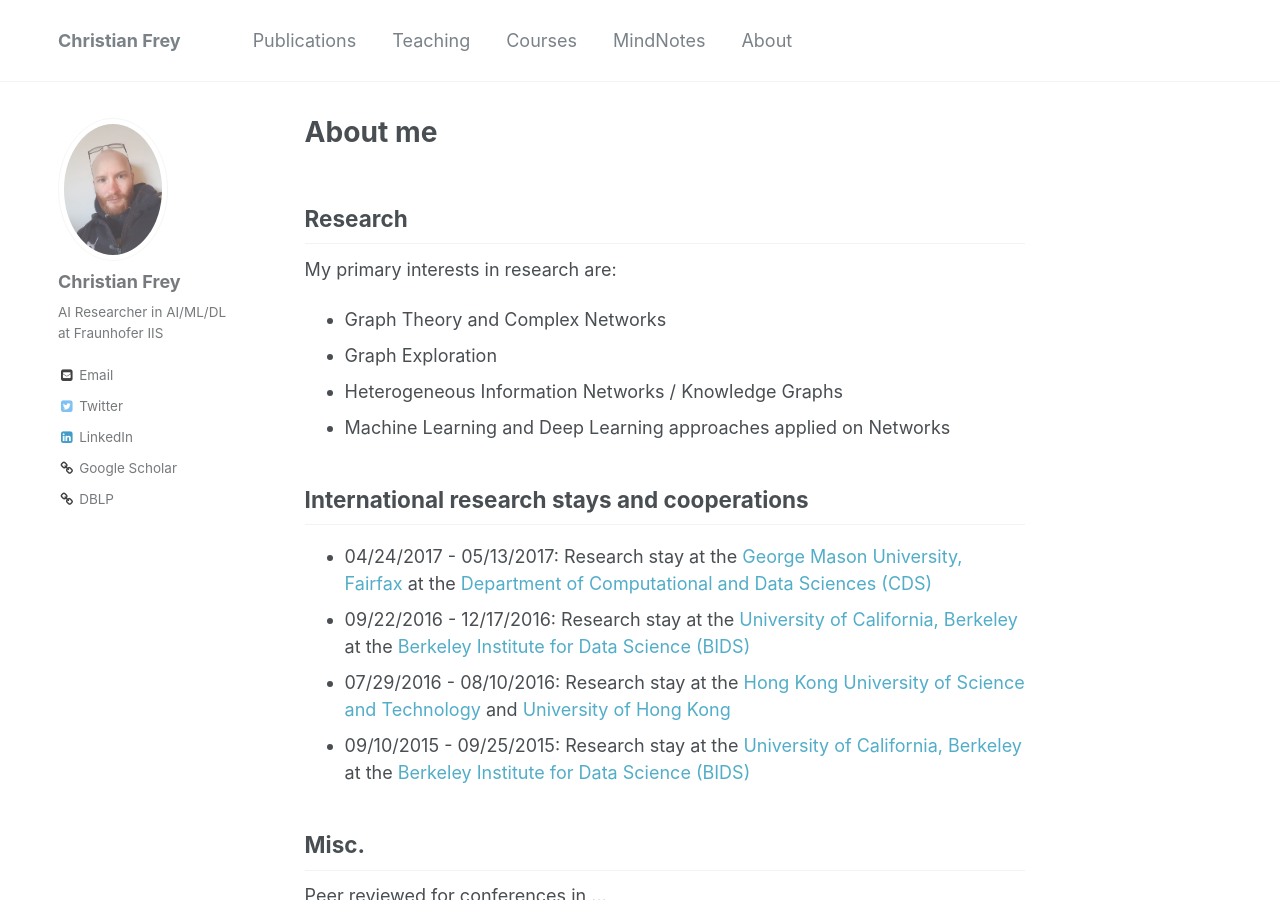
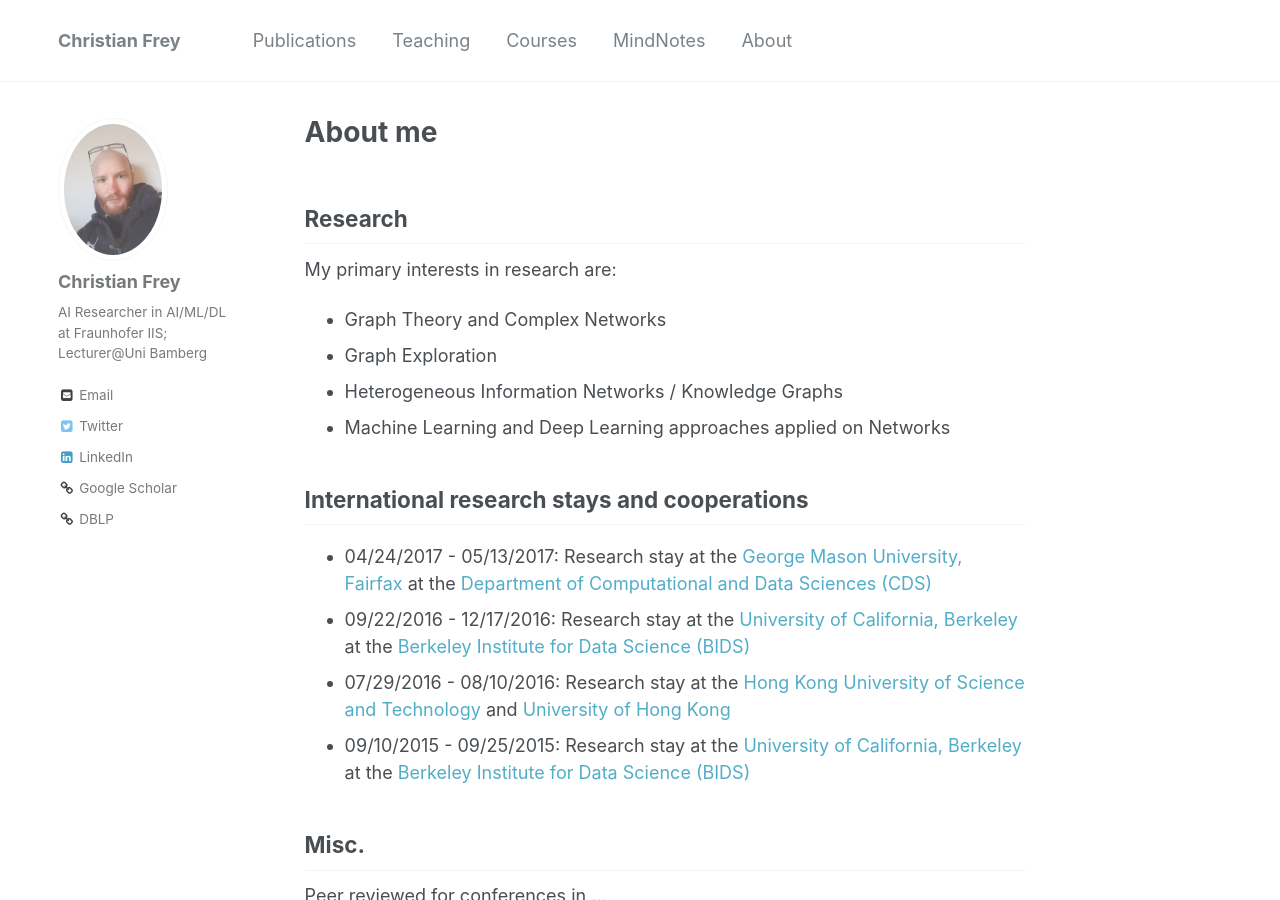
Before and after one commit to christianmaxmike/christianmaxmike.github.io, a Jekyll site: the page built from _pages/about.md, in a window 1280 px wide and 900 px high. Built offline with Jekyll 4.4.1, drawn with Linux system fonts in a browser that asks for light colours.

Commit message:
Update _config.yml

```diff
--- a/_config.yml
+++ b/_config.yml
@@ -83,7 +83,7 @@ analytics:
 author:
   name             : "Christian Frey"
   avatar           : "https://christianmaxmike.github.io/images/frey_2.jpg"
-  bio              : "AI Researcher in AI/ML/DL at Fraunhofer IIS"
+  bio              : "AI Researcher in AI/ML/DL at Fraunhofer IIS; Lecturer@Uni Bamberg"
   location         :
   employer         :
   googlescholar    : https://scholar.google.com/citations?user=hCNFekkAAAAJ
```
